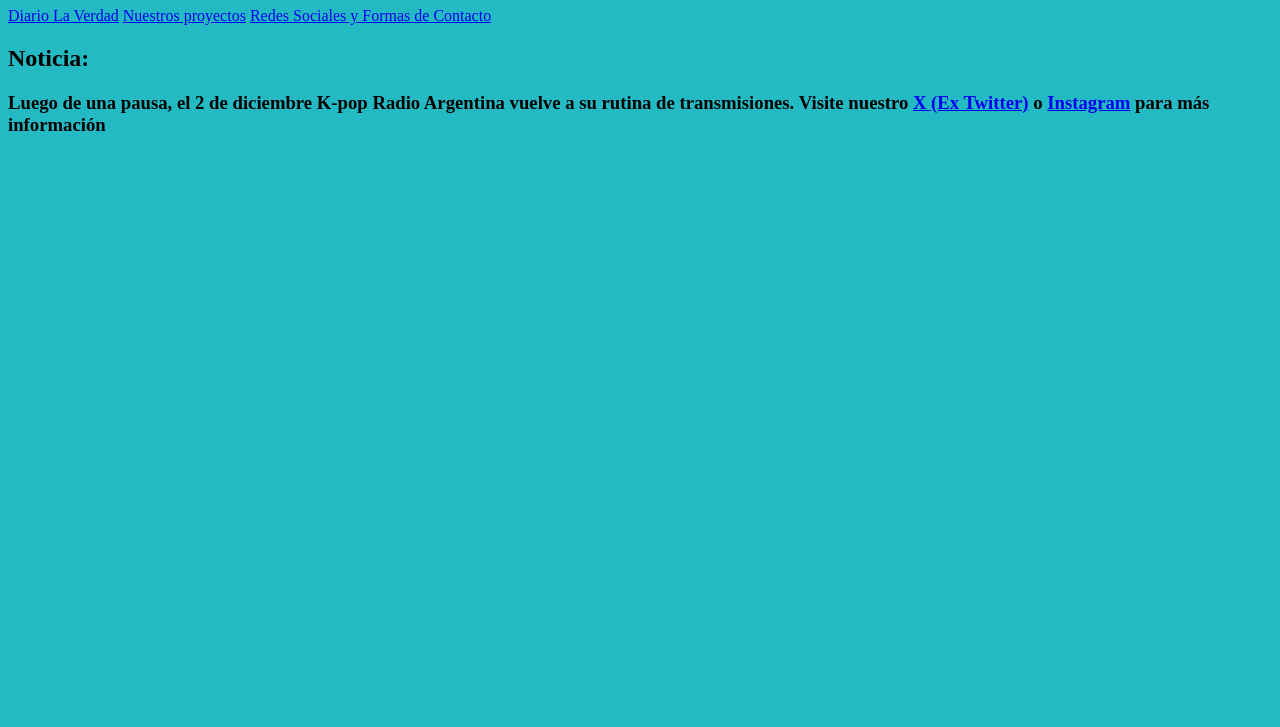
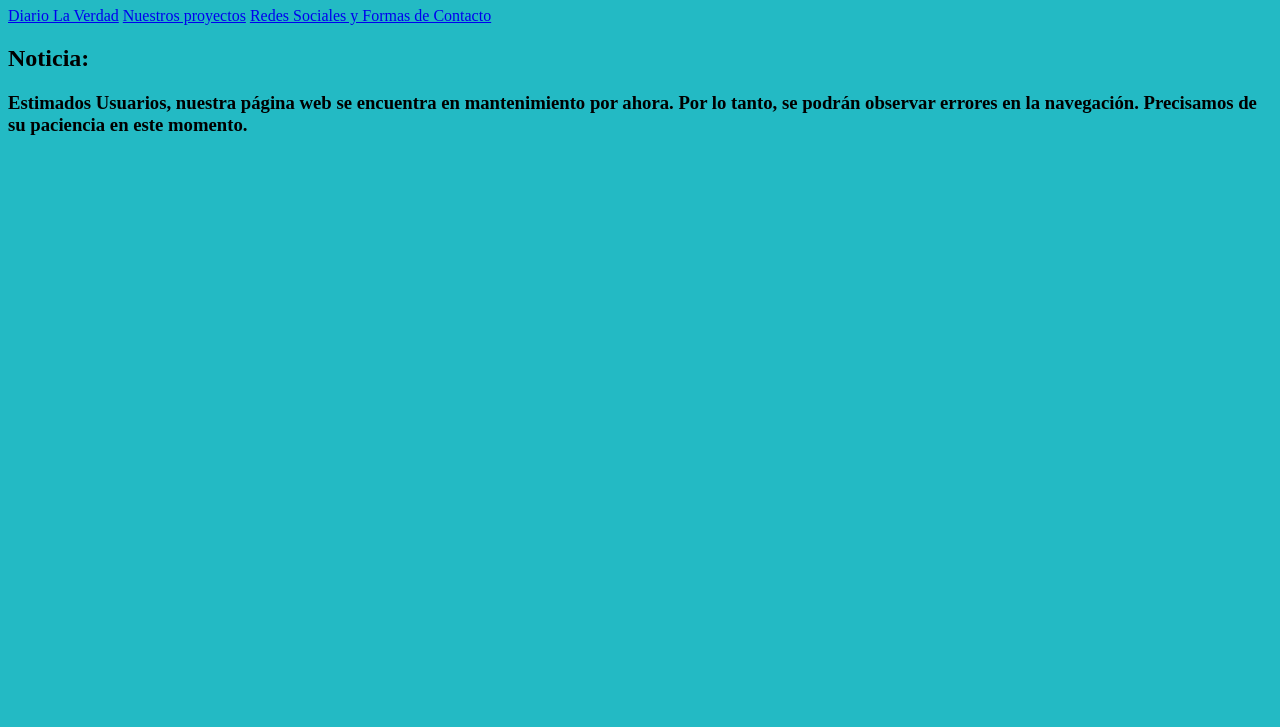
Before and after one commit to NiconetIncorporation/niconet, a plain HTML site: page index.html in a window 1280 px wide. Shown: the part 73-800 px from the top of the page. Drawn offline with Linux system fonts and the light colour scheme.

Commit message:
Update index.html

```diff
--- a/index.html
+++ b/index.html
@@ -11,9 +11,8 @@
     <a href="nuestrasapps.html">Nuestros proyectos</a>
     <a href="contactenos.html">Redes Sociales y Formas de Contacto</a>
     <h2>Noticia:</h2>
-    <h3><p>Luego de una pausa, el 2 de diciembre K-pop Radio Argentina vuelve a su rutina de transmisiones.
-        Visite nuestro <a href="https://x.com/niconetinc/status/1861921844695011433">X (Ex Twitter)</a> o <a href="https://www.instagram.com/p/DC5MVnNR5sB/">Instagram</a>
-    para más información</p></h3>
+    <h3><p>Estimados Usuarios, nuestra página web se encuentra en mantenimiento por ahora.
+    Por lo tanto, se podrán observar errores en la navegación. Precisamos de su paciencia en este momento.</p></h3>
 
 </head>
 <body style="background-color: #23bac4;">
```
